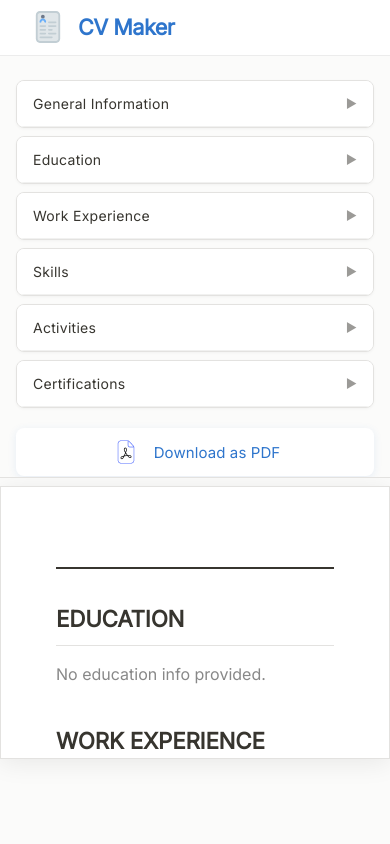
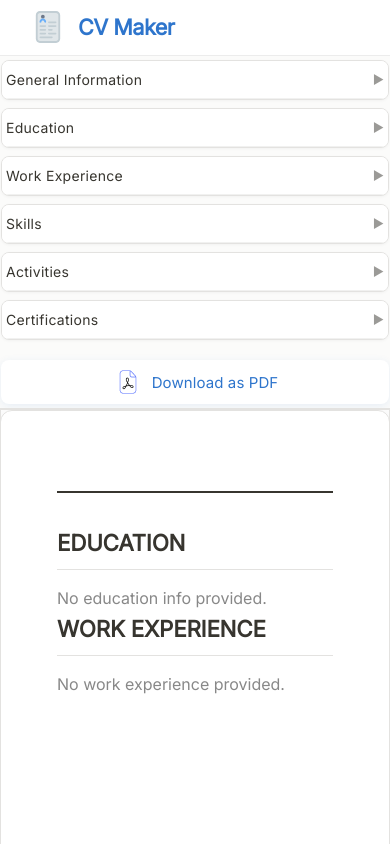
Before and after one commit to 33Yasin/CV-Maker, a React (Vite) app: page / in a window 390 px wide. Shown: the top 844 px of the page. Built offline with nearby package versions, Linux system fonts and the light colour scheme.

Commit message:
responsive design added

```diff
--- a/src/App.css
+++ b/src/App.css
@@ -178,55 +178,207 @@ button:active {
   background: #f1f1f0;
 }
 
-/* Responsive adjustments */
+/* --- YENİ RESPONSIVE MEDIA QUERIES ve İYİLEŞTİRMELER --- */
+
 @media (max-width: 1200px) {
   .sidebar {
-    width: 280px;
+    width: 220px;
+    padding: 16px 8px;
   }
   .cv-a4-wrapper, .cv-a4-wrapper > div {
-    width: 600px;
-    min-width: 600px;
-    max-width: 600px;
-    height: 849px;
-    min-height: 849px;
-    max-height: 849px;
+    width: 500px;
+    min-width: 500px;
+    max-width: 500px;
+    height: 707px;
+    min-height: 707px;
+    max-height: 707px;
+    border-radius: 8px;
   }
 }
 
 @media (max-width: 900px) {
+  .app-container {
+    flex-direction: column;
+    height: auto;
+  }
+  .sidebar {
+    width: 100%;
+    min-width: 0;
+    max-width: 100vw;
+    height: auto;
+    max-height: none;
+    border-right: none;
+    border-bottom: 1px solid #e3e2e0;
+    padding: 12px 4px;
+  }
+  .cv-preview-container {
+    padding: 8px 0;
+    justify-content: flex-start;
+    align-items: center;
+  }
   .cv-a4-wrapper, .cv-a4-wrapper > div {
-    width: 400px;
-    min-width: 400px;
-    max-width: 400px;
-    height: 566px;
-    min-height: 566px;
-    max-height: 566px;
-    transform: scale(0.9);
+    width: 95vw;
+    min-width: 95vw;
+    max-width: 95vw;
+    height: auto;
+    min-height: unset;
+    max-height: unset;
+    border-radius: 0;
+    box-shadow: none;
+    transform: scale(1);
   }
 }
 
-@media (max-width: 768px) {
+@media (max-width: 600px) {
   .app-container {
     flex-direction: column;
+    height: auto;
   }
   .sidebar {
-    width: 100%;
+    width: 100vw;
+    min-width: 0;
+    max-width: 100vw;
     height: auto;
-    max-height: 50vh;
+    max-height: none;
     border-right: none;
     border-bottom: 1px solid #e3e2e0;
+    padding: 8px 2px;
+  }
+  .section-header {
+    padding: 10px 8px;
+  }
+  .section-content {
+    padding: 10px 4px;
   }
   .cv-preview-container {
-    padding: 8px;
+    padding: 0;
+    justify-content: flex-start;
+    align-items: center;
   }
   .cv-a4-wrapper, .cv-a4-wrapper > div {
     width: 100vw;
     min-width: 100vw;
     max-width: 100vw;
-    height: 70vw;
-    min-height: 70vw;
-    max-height: 70vw;
+    height: auto;
+    min-height: unset;
+    max-height: unset;
     border-radius: 0;
+    box-shadow: none;
     transform: scale(1);
   }
+  input, button {
+    font-size: 16px;
+    padding: 10px 12px;
+  }
+  .download-button {
+    height: 44px;
+    font-size: 15px;
+    gap: 8px;
+  }
 }
+
+@media (max-width: 400px) {
+  .cv-a4-wrapper, .cv-a4-wrapper > div {
+    width: 100vw;
+    min-width: 100vw;
+    max-width: 100vw;
+    height: auto;
+    min-height: unset;
+    max-height: unset;
+    border-radius: 0;
+    box-shadow: none;
+    transform: scale(1);
+  }
+  .sidebar {
+    padding: 4px 1px;
+  }
+  .section-header {
+    padding: 8px 4px;
+    font-size: 13px;
+  }
+  .section-content {
+    padding: 8px 2px;
+  }
+}
+
+/* Mobilde input ve butonlar tam genişlikte olsun */
+@media (max-width: 600px) {
+  input, button {
+    width: 100%;
+    box-sizing: border-box;
+  }
+}
+
+/* --- VAR OLAN KODUN ALTINA EKLENDİ --- */
+
+@media (min-width: 800px) and (max-width: 1200px) {
+  .cv-preview-container {
+    padding: 16px 0;
+    justify-content: center;
+    align-items: flex-start;
+  }
+  .cv-a4-wrapper, .cv-a4-wrapper > div {
+    width: 90vw;
+    min-width: unset;
+    max-width: unset;
+    height: auto;
+    min-height: unset;
+    max-height: unset;
+    border-radius: 8px;
+    box-shadow: 0 2px 8px rgba(46,117,204,0.10);
+    transform: scale(1);
+  }
+  .cv-a4-wrapper {
+    padding: 0;
+  }
+  .cv-a4-wrapper > div {
+    padding: 24px 16px;
+  }
+  .cv-preview-container {
+    overflow-x: auto;
+  }
+  .cv-a4-wrapper, .cv-a4-wrapper > div, .cv-previewPages {
+    font-size: 0.97rem;
+  }
+}
+
+/* 892-1210px arası için responsive düzeltme */
+@media (min-width: 892px) and (max-width: 1210px) {
+  .cv-preview-container {
+    padding: 16px 0;
+    justify-content: center;
+    align-items: flex-start;
+    width: 100vw;
+    min-width: 0;
+    max-width: 100vw;
+    overflow-x: auto;
+  }
+  .cv-a4-wrapper, .cv-a4-wrapper > div {
+    width: 95vw;
+    max-width: 800px;
+    min-width: 320px;
+    height: auto;
+    min-height: unset;
+    max-height: unset;
+    border-radius: 10px;
+    box-shadow: 0 2px 8px rgba(46,117,204,0.10);
+    transform: scale(1);
+    margin: 0 auto;
+    padding: 0;
+  }
+  .cv-a4-wrapper > div {
+    padding: 20px 2vw 20px 2vw;
+    box-sizing: border-box;
+  }
+  .cv-previewPages {
+    font-size: 1rem;
+  }
+  .cvContainer {
+    padding: 16px 1vw 16px 1vw !important;
+    box-sizing: border-box;
+  }
+  .cvHeader {
+    padding-left: 1vw !important;
+    padding-right: 1vw !important;
+  }
+}
--- a/src/components/CVPreview.jsx
+++ b/src/components/CVPreview.jsx
@@ -1,10 +1,18 @@
-import React from 'react';
+import React, { useRef, useLayoutEffect, useState } from 'react';
 import styles from '../styles/CVPreview.module.css';
 
+const PAGE_HEIGHT = 1123; // px, A4 boyutu
+
 function CVPreview({ userInfo, educationList, experienceList, skills, activities, certifications }) {
-    return (
-        <div className={styles.cvContainer}>
-            <div className={styles.cvHeader}>
+    // Her item için ref oluştur
+    const sectionRefs = useRef([]);
+    const [pages, setPages] = useState([]);
+
+    // Tüm içerik bloklarını tek bir diziye koy (her biri {type, data, jsx})
+    const contentBlocks = [];
+    // Header (sadece ilk sayfada)
+    contentBlocks.push({ type: 'header', jsx: (
+        <div className={styles.cvHeader} key="header">
             <div style={{ display: 'flex', alignItems: 'center', gap: 24 }}>
                 {userInfo.photo && (
                     <img src={userInfo.photo} alt="Profil" style={{ width: 80, height: 80, borderRadius: '50%', objectFit: 'cover', border: '2px solid #e3e2e0' }} />
@@ -46,24 +54,25 @@ function CVPreview({ userInfo, educationList, experienceList, skills, activities
                 </div>
             </div>
         </div>
-
-            <div className={styles.cvSection}>
-                <div className={styles.cvSectionTitle}>Education</div>
-                {educationList.length === 0 && <div style={{color:'#888'}}>No education info provided.</div>}
-                {educationList.map((education, index) => {
-                    // Format dates
+    ) });
+    // Education
+    contentBlocks.push({ type: 'sectionTitle', jsx: <div className={styles.cvSectionTitle} key="edu-title">Education</div> });
+    if (educationList.length === 0) {
+        contentBlocks.push({ type: 'empty', jsx: <div style={{color:'#888'}} key="edu-empty">No education info provided.</div> });
+    } else {
+        educationList.forEach((education, idx) => {
             const formatDate = (dateString) => {
                 if (!dateString) return '';
                 const date = new Date(dateString + '-01');
                 return date.toLocaleDateString('tr-TR', { year: 'numeric', month: 'short' });
             };
-
             const startDate = formatDate(education.startDate);
             const endDate = education.isOngoing ? 'Devam ediyor' : formatDate(education.endDate);
             const dateRange = startDate && (endDate || education.isOngoing) ? `${startDate} - ${endDate}` : '';
-
-                    return (
-                        <div className={styles.cvEduItem} key={index}>
+            contentBlocks.push({
+                type: 'edu',
+                jsx: (
+                    <div className={styles.cvEduItem} key={`edu-${idx}`}>
                         <div className={styles.cvEduDetails}>
                             <div style={{ marginBottom: '4px' }}>
                                 <strong>{education.school}</strong>
@@ -77,15 +86,20 @@ function CVPreview({ userInfo, educationList, experienceList, skills, activities
                         </div>
                         <div className={styles.cvEduYear}>{dateRange}</div>
                     </div>
-                    );
-                })}
-            </div>
-
-            <div className={styles.cvSection}>
-                <div className={styles.cvSectionTitle}>Work Experience</div>
-                {experienceList.length === 0 && <div style={{color:'#888'}}>No work experience provided.</div>}
-                {experienceList.map((exp, index) => (
-                    <div className={styles.cvExpItem} key={index}>
+                )
+            });
+        });
+    }
+    // Experience
+    contentBlocks.push({ type: 'sectionTitle', jsx: <div className={styles.cvSectionTitle} key="exp-title">Work Experience</div> });
+    if (experienceList.length === 0) {
+        contentBlocks.push({ type: 'empty', jsx: <div style={{color:'#888'}} key="exp-empty">No work experience provided.</div> });
+    } else {
+        experienceList.forEach((exp, idx) => {
+            contentBlocks.push({
+                type: 'exp',
+                jsx: (
+                    <div className={styles.cvExpItem} key={`exp-${idx}`}>
                         <div className={styles.cvExpDetails}>
                             <div style={{ marginBottom: '4px' }}>
                                 <strong>{exp.position}</strong>{exp.company && `, ${exp.company}`}
@@ -102,41 +116,104 @@ function CVPreview({ userInfo, educationList, experienceList, skills, activities
                             )}
                         </div>
                     </div>
-                ))}
-            </div>
-
-            {skills && skills.length > 0 && (
-                <div className={styles.cvSection}>
-                    <div className={styles.cvSectionTitle}>Skills</div>
-                    <ul style={{margin:0, paddingLeft:20}}>
+                )
+            });
+        });
+    }
+    // Skills
+    if (skills && skills.length > 0) {
+        contentBlocks.push({
+            type: 'sectionTitle',
+            jsx: <div className={styles.cvSectionTitle} key="skills-title">Skills</div>
+        });
+        contentBlocks.push({
+            type: 'skills',
+            jsx: (
+                <ul style={{margin:0, paddingLeft:20}} key="skills-list">
                     {skills.map((skill, idx) => (
                         <li key={idx}>{skill}</li>
                     ))}
                 </ul>
-                </div>
-            )}
-
-            {activities && activities.length > 0 && (
-                <div className={styles.cvSection}>
-                    <div className={styles.cvSectionTitle}>Activities</div>
-                    <ul style={{margin:0, paddingLeft:20}}>
+            )
+        });
+    }
+    // Activities
+    if (activities && activities.length > 0) {
+        contentBlocks.push({
+            type: 'sectionTitle',
+            jsx: <div className={styles.cvSectionTitle} key="activities-title">Activities</div>
+        });
+        contentBlocks.push({
+            type: 'activities',
+            jsx: (
+                <ul style={{margin:0, paddingLeft:20}} key="activities-list">
                     {activities.map((activity, idx) => (
                         <li key={idx}>{activity}</li>
                     ))}
                 </ul>
-                </div>
-            )}
-
-            {certifications && certifications.length > 0 && (
-                <div className={styles.cvSection}>
-                    <div className={styles.cvSectionTitle}>Certifications</div>
-                    <ul style={{margin:0, paddingLeft:20}}>
+            )
+        });
+    }
+    // Certifications
+    if (certifications && certifications.length > 0) {
+        contentBlocks.push({
+            type: 'sectionTitle',
+            jsx: <div className={styles.cvSectionTitle} key="certs-title">Certifications</div>
+        });
+        contentBlocks.push({
+            type: 'certifications',
+            jsx: (
+                <ul style={{margin:0, paddingLeft:20}} key="certs-list">
                     {certifications.map((cert, idx) => (
                         <li key={idx}>{cert}</li>
                     ))}
                 </ul>
+            )
+        });
+    }
+
+    // Her block için ref ata
+    sectionRefs.current = contentBlocks.map((_, i) => sectionRefs.current[i] || React.createRef());
+
+    useLayoutEffect(() => {
+        // Sayfa bölme algoritması: blokları sırayla ekle, toplam yükseklik A4'ü aşınca yeni sayfa başlat
+        let currentPage = [];
+        let currentHeight = 0;
+        const newPages = [];
+        for (let i = 0; i < contentBlocks.length; i++) {
+            const ref = sectionRefs.current[i];
+            const el = ref.current;
+            if (!el) continue;
+            const blockHeight = el.offsetHeight;
+            if (currentHeight + blockHeight > PAGE_HEIGHT && currentPage.length > 0) {
+                newPages.push([...currentPage]);
+                currentPage = [];
+                currentHeight = 0;
+            }
+            currentPage.push(i);
+            currentHeight += blockHeight;
+        }
+        if (currentPage.length > 0) newPages.push([...currentPage]);
+        setPages(newPages);
+    }, [userInfo, educationList, experienceList, skills, activities, certifications]);
+
+    // Önce tüm blokları invisible şekilde render et, sonra gerçek sayfa bölme ile göster
+    return (
+        <div className="cvPreviewPages">
+            {/* Ölçüm için invisible render */}
+            <div style={{ position: 'absolute', left: -9999, top: 0, visibility: 'hidden', width: 800 }}>
+                {contentBlocks.map((block, i) => (
+                    <div ref={sectionRefs.current[i]} key={i}>{block.jsx}</div>
+                ))}
             </div>
-            )}
+            {/* Her sayfa için ayrı .cvContainer */}
+            {pages.map((pageBlockIndices, pageIdx) => (
+                <div className={styles.cvContainer} key={pageIdx}>
+                    {pageBlockIndices.map(i => (
+                        <React.Fragment key={i}>{contentBlocks[i].jsx}</React.Fragment>
+                    ))}
+                </div>
+            ))}
         </div>
     );
 }
--- a/src/styles/CVPreview.module.css
+++ b/src/styles/CVPreview.module.css
@@ -1,7 +1,7 @@
 .cvContainer {
     max-width: 800px;
     width: 100%;
-    margin: 0 auto;
+    margin: 0 auto 32px auto;
     padding: 48px 56px;
     background: #ffffff;
     color: #37352f;
@@ -9,8 +9,20 @@
     min-height: 1123px;
     box-sizing: border-box;
     page-break-inside: auto;
-    overflow: visible;
+    overflow: hidden;
     line-height: 1.6;
+    border-radius: 12px;
+    box-shadow: 0 4px 24px rgba(0, 0, 0, 0.08);
+    border: 1px solid #e3e2e0;
+    position: relative;
+}
+
+/* Sayfalar alt alta gelsin */
+.cvPreviewPages {
+    display: flex;
+    flex-direction: column;
+    align-items: center;
+    gap: 0;
 }
 
 .cvHeader {
```
Lines whose indentation alone changed are shown as unchanged.
